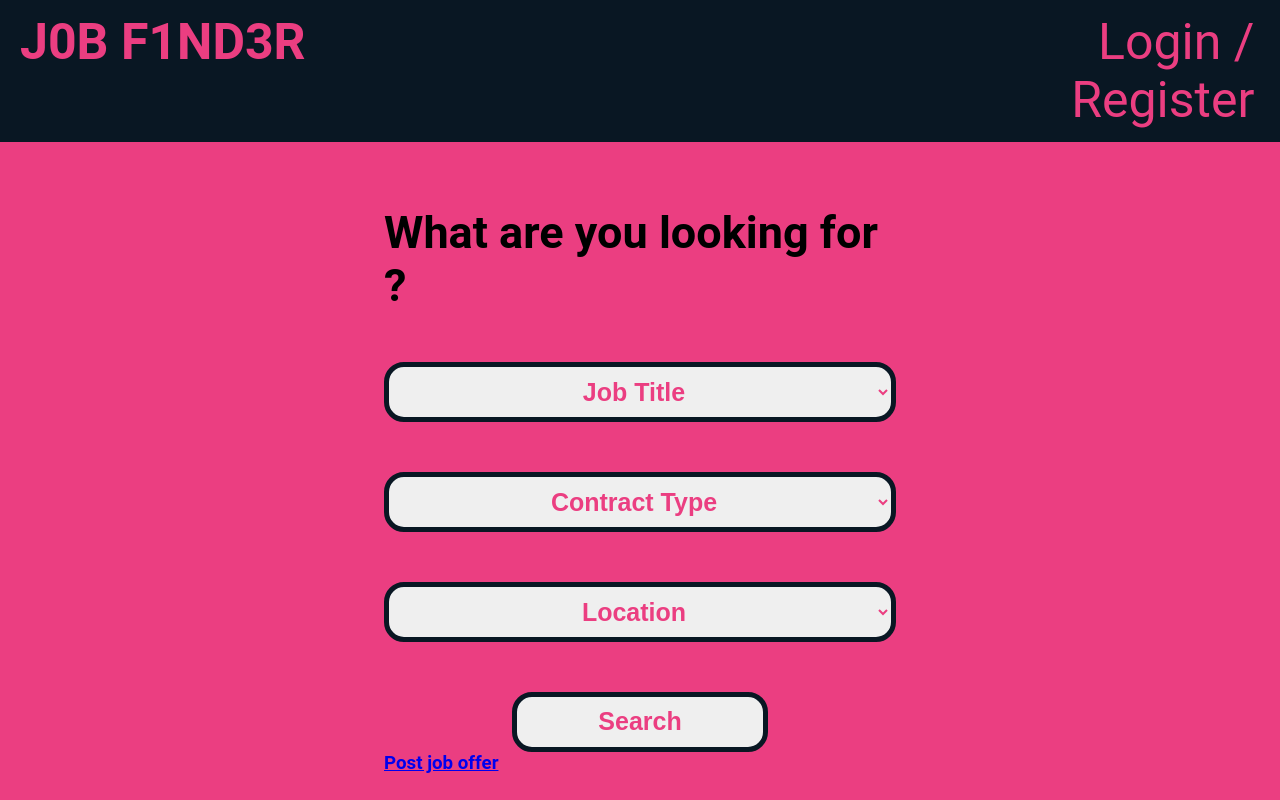
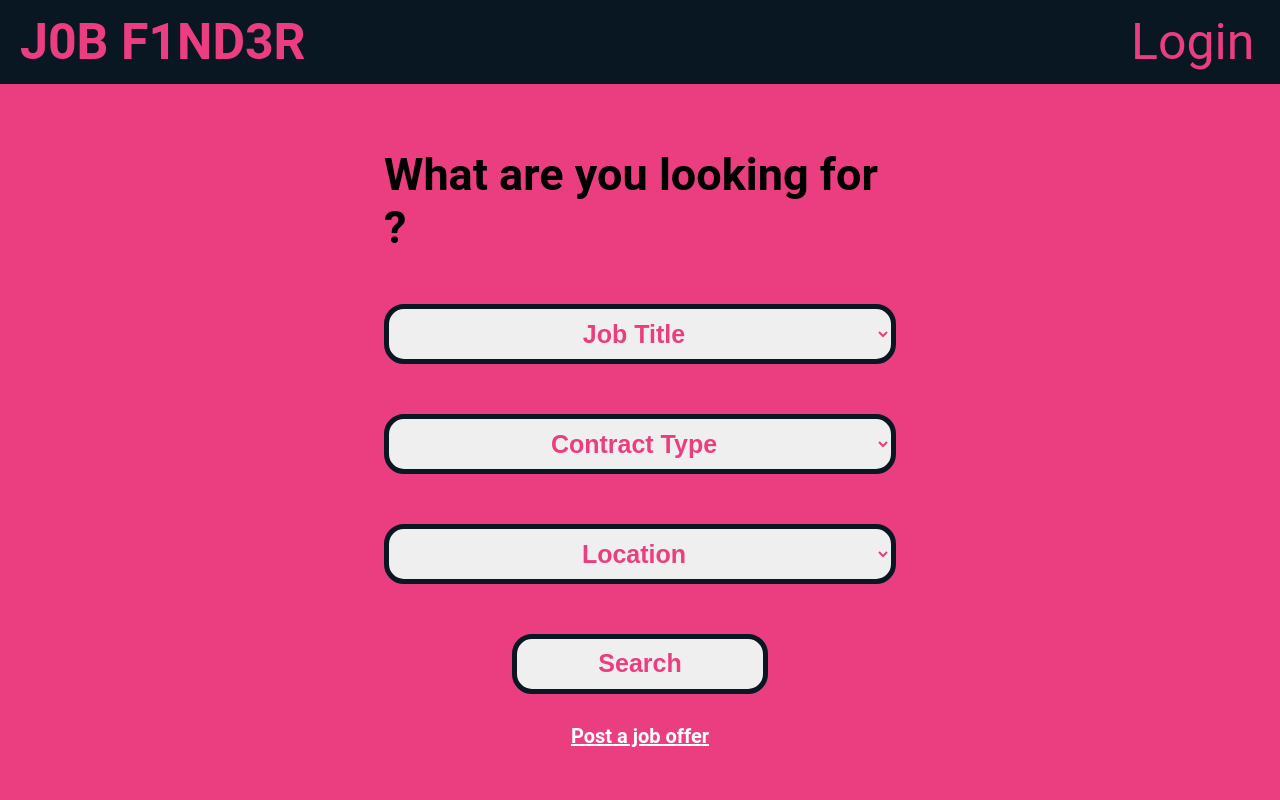
Before and after one commit to aygame101/Project-Epitech-Web-1, a PHP site: page /job_ads/ in a window 1280 px wide. Run offline with PHP 8.4, Linux system fonts and the light colour scheme.

Commit message:
css add job offer

```diff
--- a/css/style_index.css
+++ b/css/style_index.css
@@ -11,6 +11,17 @@ body {
 h2 {
     font-size: 45px;
     margin-bottom: 5%;
+}
+
+a {
+    color: white;
+    font-size: 20px;
+}
+
+.post_job_offer {
+    margin-top: 30px;
+    color: white;
+    text-align: center;
 }
 
 /* #091723  --> noir
--- a/index.php
+++ b/index.php
@@ -57,7 +57,7 @@
         <?php
         session_start();
         if (!isset($_SESSION['connected'])) {
-            echo '<a class="login" href="#">Login / Register</a>';
+            echo '<a class="login" href="#">Login</a>';
         } else if (isset($_SESSION['connected'])) {
             echo '<p class="login" href="google.Fr">Account</p>';
         }
@@ -87,7 +87,7 @@
             <input type="submit" value="Search" />
         </form>
 
-        <h3><a href="pages/form_company.html">Post job offer</a></h3>
+        <h3 class="post_job_offer"><a href="pages/form_company.html">Post a job offer</a></h3>
 
     </div>
 </body>
```
